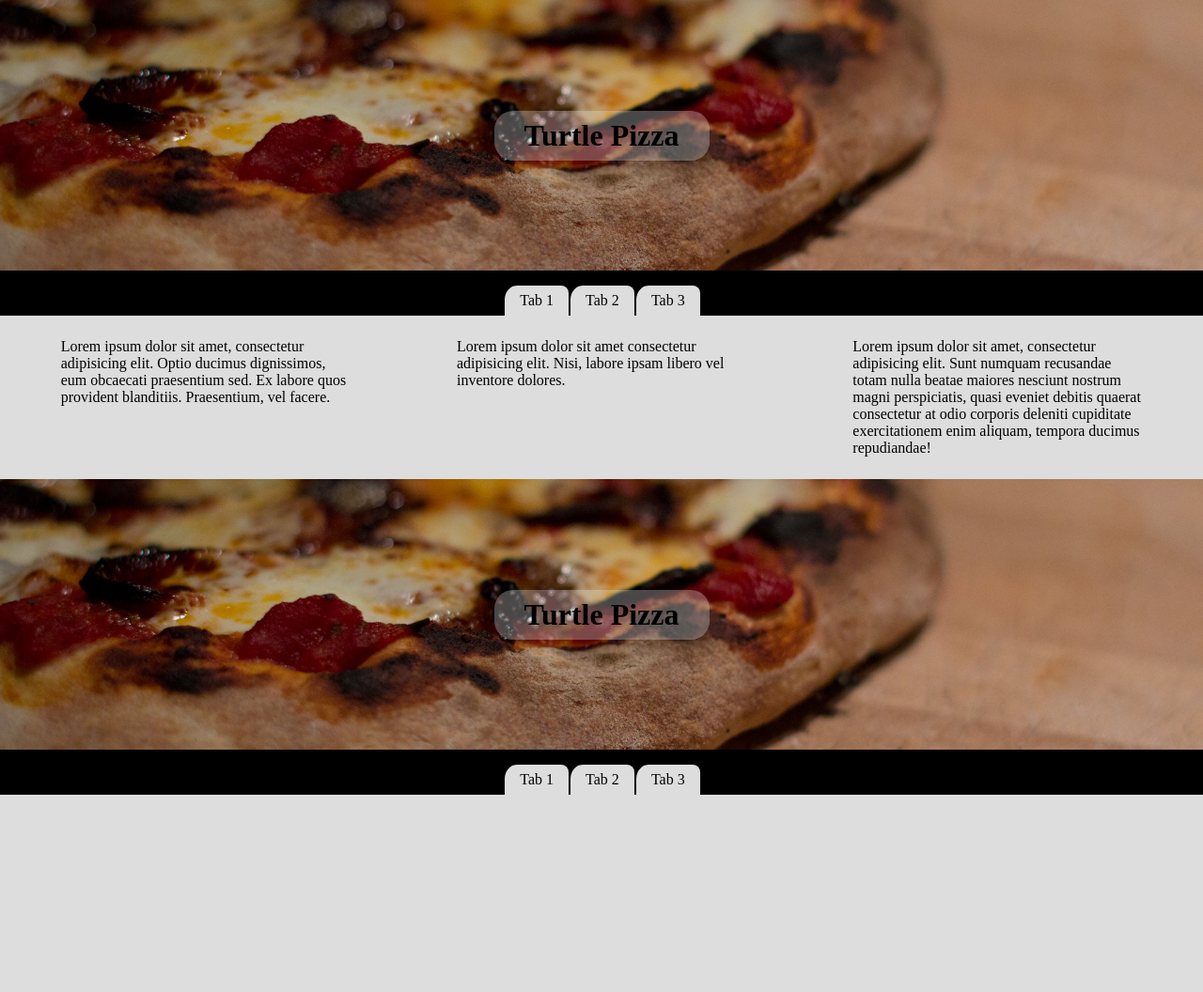
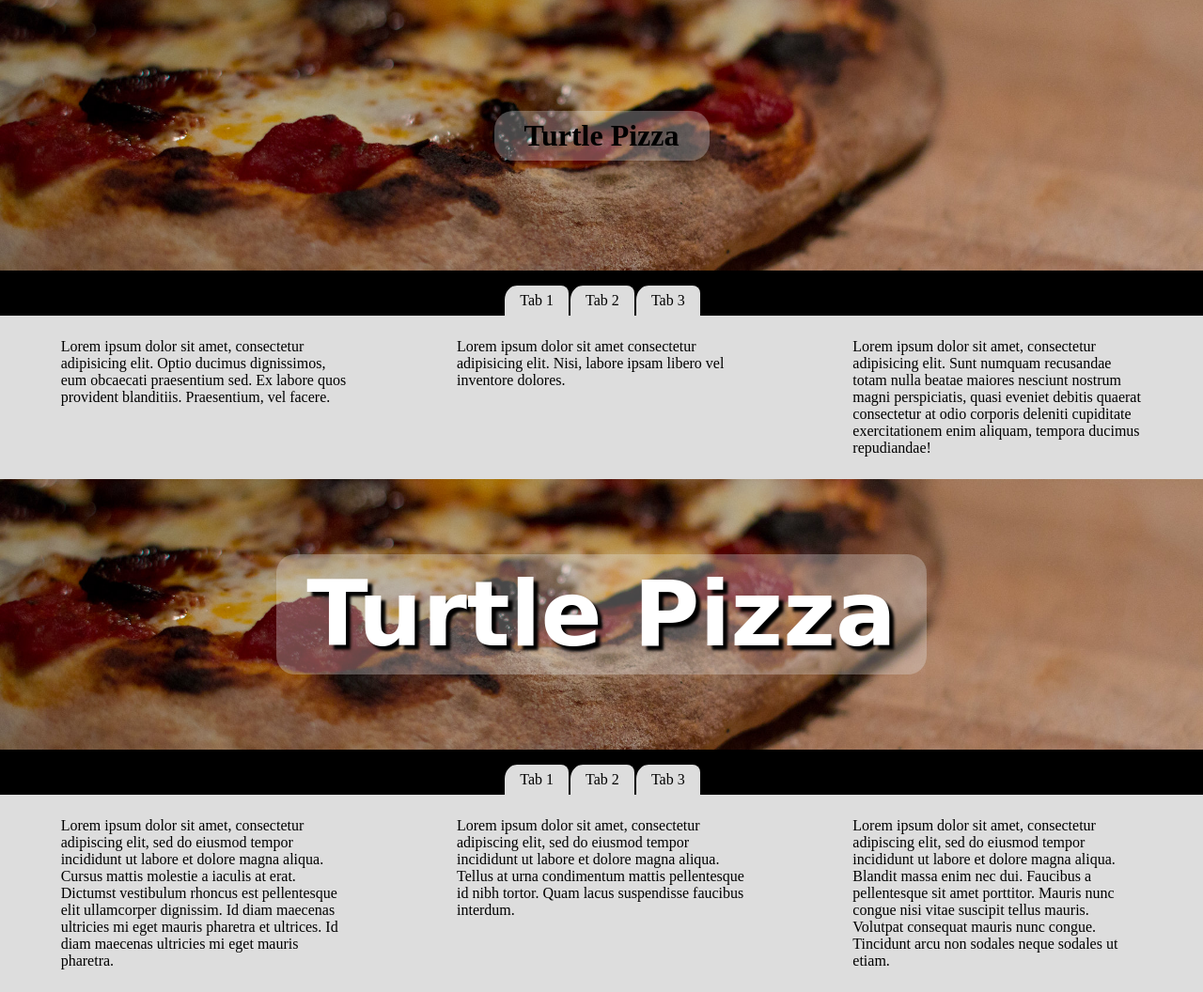
Before and after one commit to brianmaclopez/restaurant, a website built with webpack: page template/index.html in a window 1280 px wide. Shown: the whole page at 94% size. Before the commit the page ends 894 px from the top, so only its background shows below. Built offline with nearby package versions, Linux system fonts and the light colour scheme; a web font is replaced by a local one.

Commit message:
created card content module and linked

```diff
--- /dev/null
+++ b/src/content/cards.js
@@ -0,0 +1,5 @@
+const card1 = 'Lorem ipsum dolor sit amet, consectetur adipiscing elit, sed do eiusmod tempor incididunt ut labore et dolore magna aliqua. Cursus mattis molestie a iaculis at erat. Dictumst vestibulum rhoncus est pellentesque elit ullamcorper dignissim. Id diam maecenas ultricies mi eget mauris pharetra et ultrices. Id diam maecenas ultricies mi eget mauris pharetra.';
+const card2 = 'Lorem ipsum dolor sit amet, consectetur adipiscing elit, sed do eiusmod tempor incididunt ut labore et dolore magna aliqua. Tellus at urna condimentum mattis pellentesque id nibh tortor. Quam lacus suspendisse faucibus interdum.';
+const card3 = 'Lorem ipsum dolor sit amet, consectetur adipiscing elit, sed do eiusmod tempor incididunt ut labore et dolore magna aliqua. Blandit massa enim nec dui. Faucibus a pellentesque sit amet porttitor. Mauris nunc congue nisi vitae suscipit tellus mauris. Volutpat consequat mauris nunc congue. Tincidunt arcu non sodales neque sodales ut etiam.';
+
+export { card1, card2, card3 };
--- a/src/index.js
+++ b/src/index.js
@@ -1,5 +1,6 @@
 import './styles/style.css';
 import Pizza from './images/pizza.jpg'
+import { card1, card2, card3 } from './content/cards.js';
 
 function headComponent() {
     const header = document.createElement('header');
@@ -14,6 +15,7 @@ function headComponent() {
     pizzaBanner.src = Pizza;
     bannerDiv.appendChild(pizzaBanner);
     bannerDiv.textContent = 'Turtle Pizza';
+    bannerDiv.classList.add('cursive');
     h1.appendChild(bannerDiv);
     h1.setAttribute('id', 'header');
     header.appendChild(h1);
@@ -29,17 +31,19 @@ function headComponent() {
     return header;
 }
 
-function cardComponent() {
+function cardComponent(text) {
     const card = document.createElement('article');
     card.setAttribute('class', 'card');
-    card.textContent('hello');
+    card.textContent = text;
     return card;
 }
 
 function mainComponent() {
     console.log('main called');
     const mainElement = document.createElement('main');
-    // mainElement.textContent("<h1>I am Main</h1>");
+    mainElement.appendChild(cardComponent(card1));
+    mainElement.appendChild(cardComponent(card2));
+    mainElement.appendChild(cardComponent(card3));
     return mainElement;
 }
 
--- a/src/styles/style.css
+++ b/src/styles/style.css
@@ -1,3 +1,5 @@
+@import url("https://fonts.googleapis.com/css2?family=Herr+Von+Muellerhoff&family=Montserrat:wght@300;400;700&display=swap");
+
 :root {
     padding: 0;
     margin: 0;
@@ -82,3 +84,12 @@ main {
 .card {
     width: 25%;
 }
+
+.cursive {
+    font-family: "Herr Von Muellerhoff", cursive;
+    font-size: 96px;
+    text-align: center;
+    text-transform: capitalize;
+    color: white;
+    text-shadow: 5px 5px 3px black;
+  }
--- a/todo.txt
+++ /dev/null
@@ -1,6 +0,0 @@
-Create a bare-bones homepage for a restaurant.
-Include an image, headline, and some copy about how
-wonderful the restaurant is.
-
-It’s okay to hard-code these into the HTML for now just
-to see how they look on the page
```
Also changed, not shown: TODO.md (added, +5 -0 lines).
